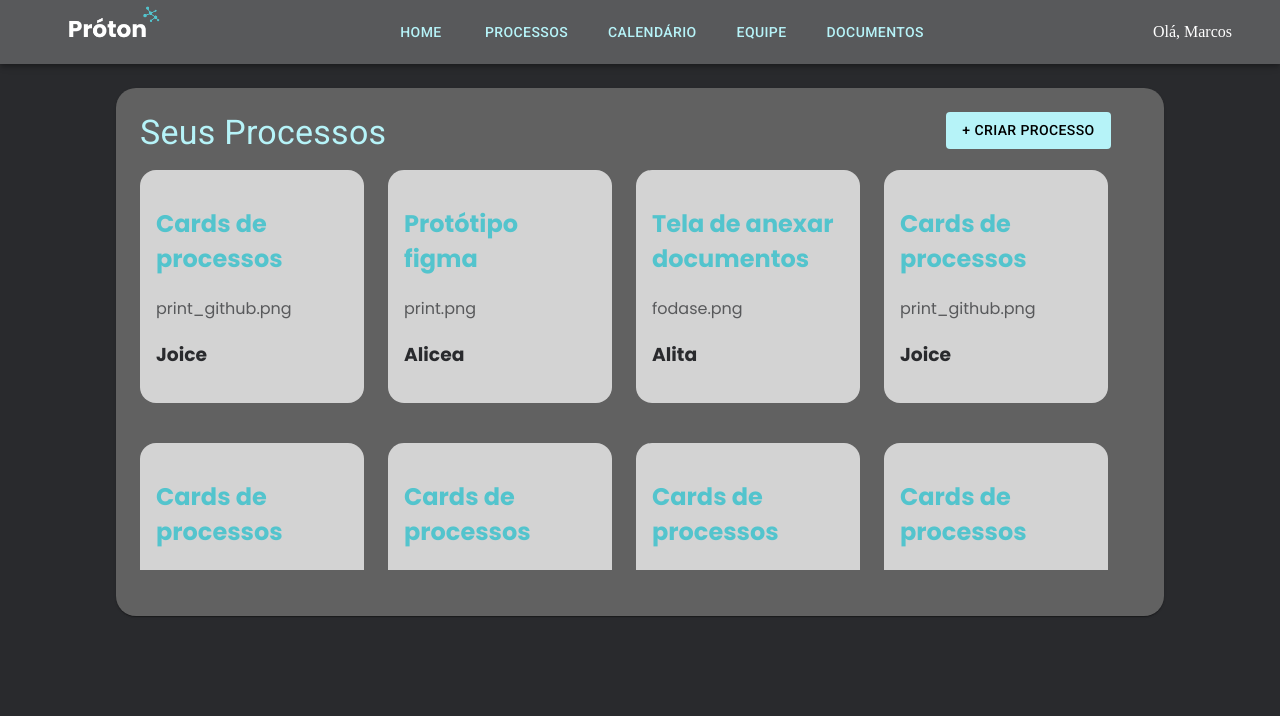
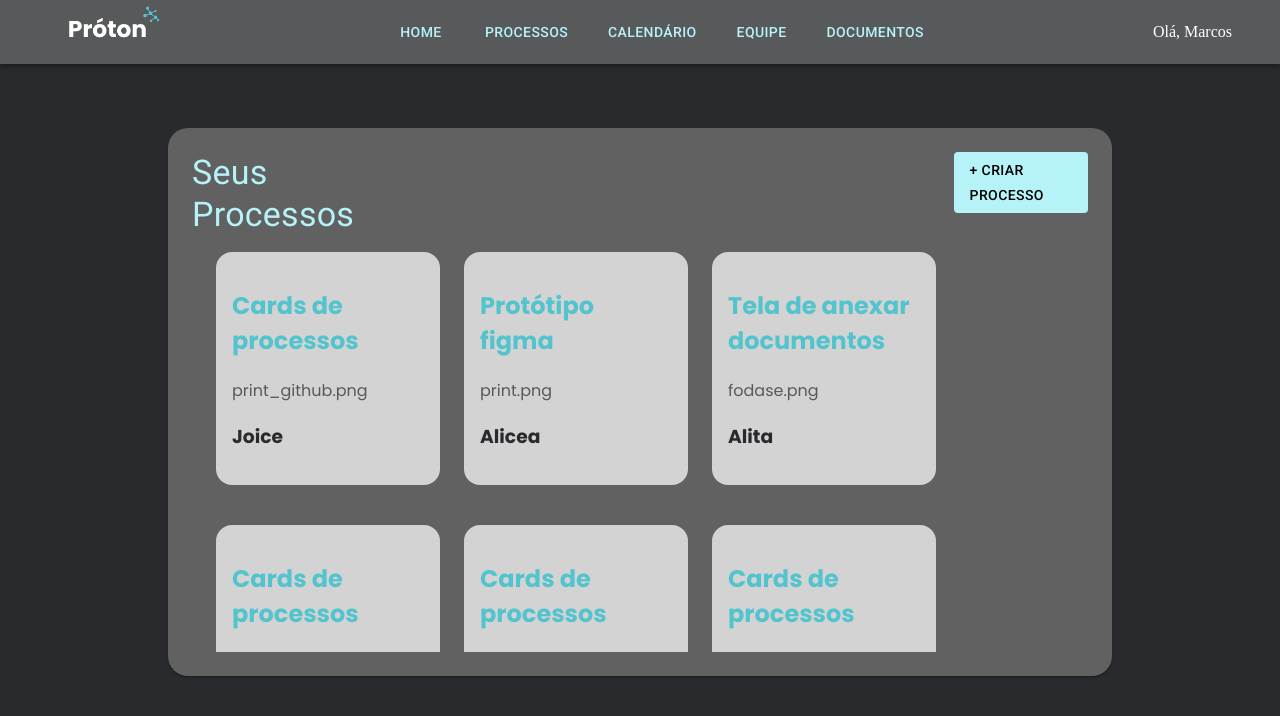
Before and after one commit to m-u-l-a-s/PROTON, a React (Create React App) app in the folder api_proton/: page /myProjects in a window 1280 px wide. Shown: the top 716 px of the page. Built offline with nearby package versions, Linux system fonts and the light colour scheme.

Commit message:
passando dimensões do paper para %

```diff
--- a/api_proton/src/pages/myProjects/MyProjets.tsx
+++ b/api_proton/src/pages/myProjects/MyProjets.tsx
@@ -32,12 +32,15 @@ export const MyProjects = () => {
                     mt: 3,
                     padding: 3,
                     borderRadius: 5,
-                    width: "1000px",
-                    height: "480px",
+                    width: 'fit-content',
+                    height: 'fit-content',
                     gap: 2,
                     display: "flex",
                     flexDirection: "column",
                     flexWrap: "wrap",
+                    maxWidth:'70%',
+                    maxHeight: '50%',
+                    marginTop:'5%'
                     // overflow: "scroll",
                     // overflowX: "hidden"
 
@@ -83,11 +86,11 @@ export const MyProjects = () => {
 
 
 
-                        <Box sx={{ height: "50vh", overflowY: 'auto', display:"flex"}} >
+                        <Box sx={{ height: '50vh', overflowY: 'auto', display:"flex"}} >
 
 
 
-                               <Grid item display="flex" flexWrap={"wrap"} gap={3}>
+                               <Grid item display="flex" flexWrap={"wrap"} gap={3} marginLeft={3}>
 
                                 {
                                     processos.map((processo) => (
```
